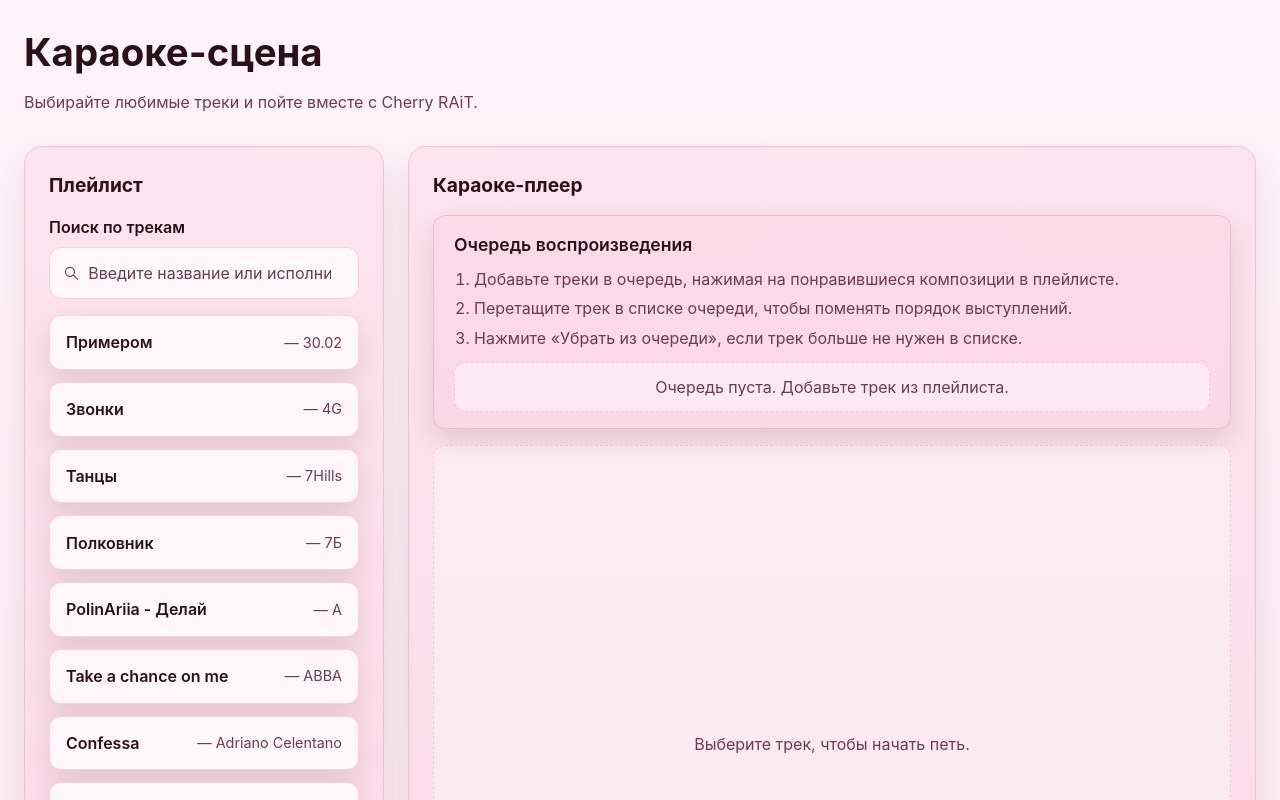
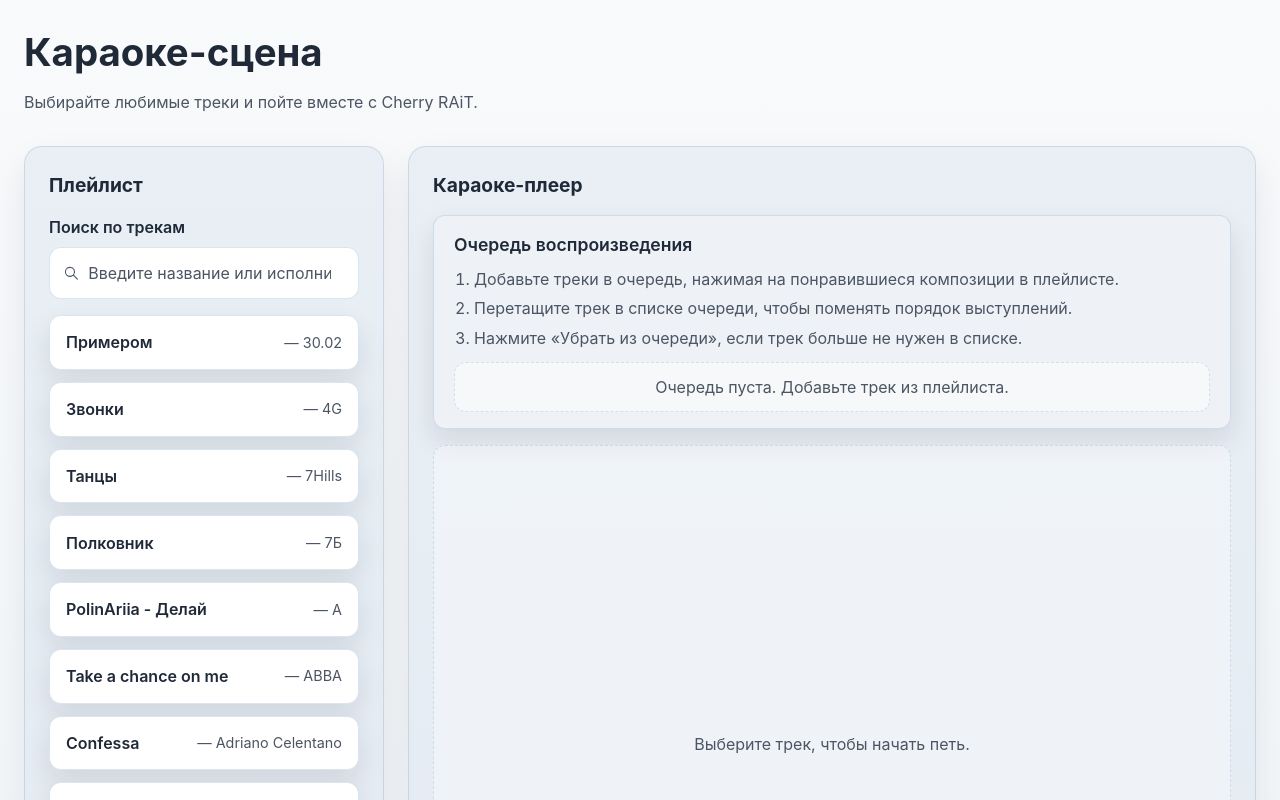
Before and after one commit to rtalyutin/aik-front, a React (Vite) app: page /karaoke in a window 1280 px wide. Shown: the top 800 px of the page. Built offline with nearby package versions, Linux system fonts and the light colour scheme; no server answers.

Commit message:
chore: switch to neutral theme

```diff
--- a/src/styles.css
+++ b/src/styles.css
@@ -2,21 +2,21 @@
   color-scheme: light;
   font-family: 'Inter', 'Segoe UI', system-ui, -apple-system, BlinkMacSystemFont, sans-serif;
   line-height: 1.5;
-  background-color: #fdf3f6;
-  --color-bg: #fdf3f6;
-  --color-surface: #fff7f9;
-  --color-surface-muted: rgba(226, 59, 113, 0.05);
-  --color-surface-disabled: #f0d6df;
-  --color-border: #f0d6df;
-  --color-text: #2b1019;
-  --color-text-muted: #6c3b4f;
-  --accent-solid: #e23b71;
-  --accent-stroke: #c53060;
-  --accent-ring: rgba(226, 59, 113, 0.28);
-  --accent-surface: rgba(226, 59, 113, 0.08);
-  --accent-surface-strong: rgba(226, 59, 113, 0.16);
-  --accent-notice-border: rgba(226, 59, 113, 0.2);
-  --color-on-accent: #fff7fb;
+  background-color: #f4f6f8;
+  --color-bg: #f4f6f8;
+  --color-surface: #ffffff;
+  --color-surface-muted: #eef2f6;
+  --color-surface-disabled: #e3e8ef;
+  --color-border: #d7dde5;
+  --color-text: #1f2937;
+  --color-text-muted: #4b5563;
+  --accent-solid: #4f7cac;
+  --accent-stroke: #3e658d;
+  --accent-ring: rgba(79, 124, 172, 0.2);
+  --accent-surface: rgba(79, 124, 172, 0.08);
+  --accent-surface-strong: rgba(79, 124, 172, 0.16);
+  --accent-notice-border: rgba(79, 124, 172, 0.2);
+  --color-on-accent: #f8fbff;
   --radius-sm: 6px;
   --radius-md: 12px;
   --radius-lg: 18px;
@@ -36,7 +36,7 @@ body {
 
 #root {
   min-height: 100vh;
-  background: linear-gradient(180deg, rgba(255, 244, 249, 0.96) 0%, rgba(252, 224, 235, 0.92) 100%);
+  background: linear-gradient(180deg, rgba(248, 250, 252, 0.96) 0%, rgba(236, 240, 244, 0.92) 100%);
   padding: 1.5rem;
 }
 
@@ -95,7 +95,7 @@ input {
   background: var(--accent-surface);
   border: 1px solid var(--accent-notice-border);
   color: var(--color-text);
-  box-shadow: 0 16px 36px rgba(46, 22, 9, 0.1);
+  box-shadow: 0 16px 36px rgba(17, 24, 39, 0.08);
   min-height: 0;
 }
 
@@ -111,7 +111,7 @@ input {
   border-radius: var(--radius-md);
   border: 1px solid var(--accent-notice-border);
   background: var(--color-surface-muted);
-  box-shadow: 0 12px 28px rgba(46, 22, 9, 0.12);
+  box-shadow: 0 12px 28px rgba(17, 24, 39, 0.1);
 }
 
 .karaoke-page__queue-header {
@@ -170,7 +170,7 @@ input {
   border-radius: var(--radius-md);
   border: 1px solid transparent;
   background: var(--color-surface-muted);
-  box-shadow: 0 12px 28px rgba(46, 22, 9, 0.12);
+  box-shadow: 0 12px 28px rgba(17, 24, 39, 0.1);
   transition: border-color 0.2s ease, background-color 0.2s ease, box-shadow 0.2s ease;
 }
 
@@ -348,7 +348,7 @@ input {
   border-radius: var(--radius-md);
   border: 1px solid var(--accent-notice-border);
   background: var(--color-surface);
-  box-shadow: 0 12px 28px rgba(46, 22, 9, 0.12);
+  box-shadow: 0 12px 28px rgba(17, 24, 39, 0.1);
   overflow: hidden;
 }
 
```
